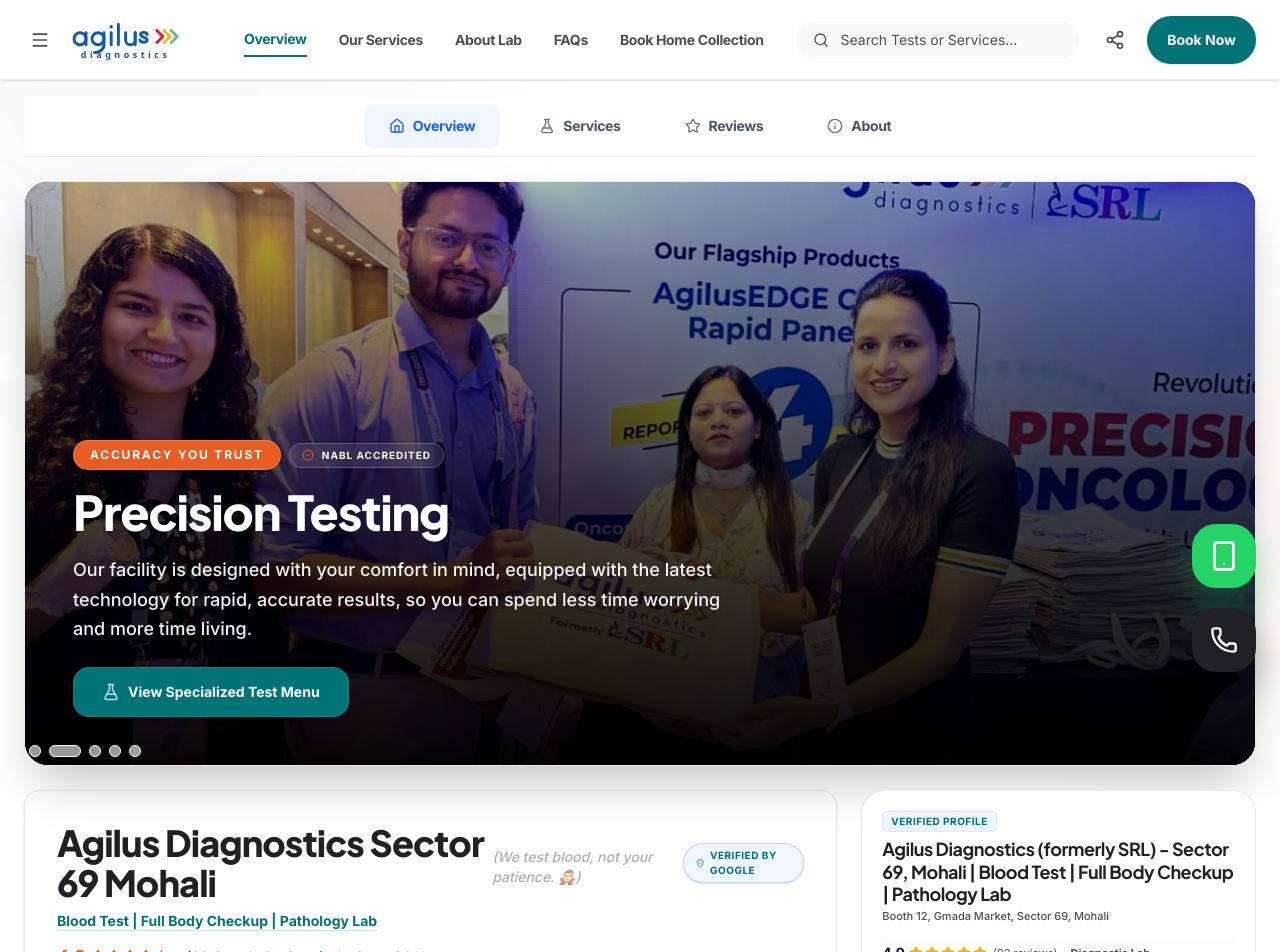
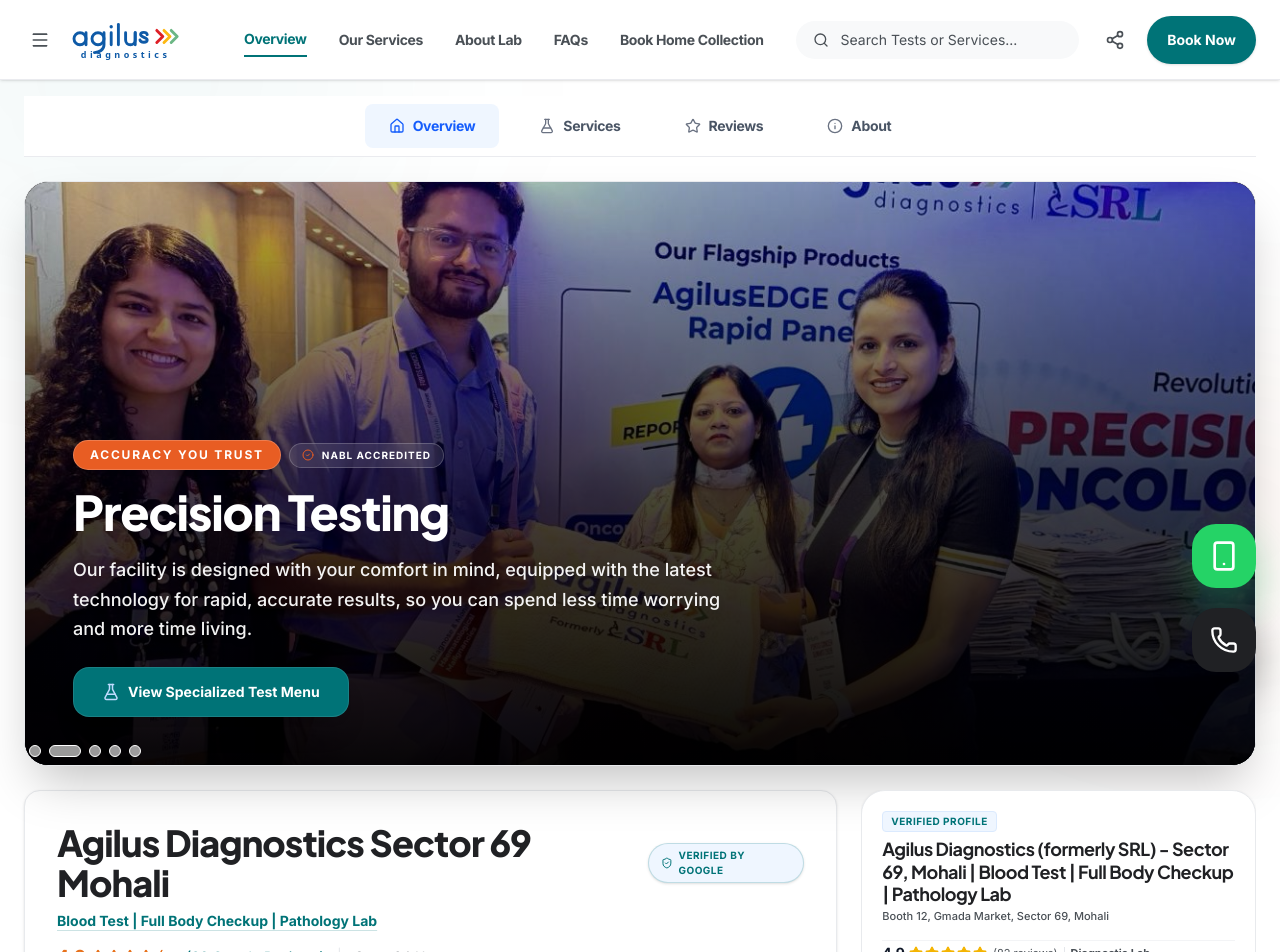
Before and after one commit to TopRank-Founder/Agilus-GMB, a React (Vite) app: page / in a window 1280 px wide. Shown: the top 952 px of the page. Built offline with nearby package versions, Linux system fonts and the light colour scheme.

Commit message:
refactor: remove informal slogan from header
Clean up the Agilus Diagnostics header by removing the placeholder slogan for a more professional appearance.

```diff
--- a/src/App.tsx
+++ b/src/App.tsx
@@ -1278,9 +1278,6 @@ export default function App() {
                     <h1 className="text-2xl md:text-3xl lg:text-4xl font-extrabold tracking-tight text-[#202124]">
                       Agilus Diagnostics Sector 69 Mohali
                     </h1>
-                    <div className="text-sm font-medium text-google-grey/90 mt-1 md:mt-2 italic animate-pulse">
-                      (We test blood, not your patience. 🧛‍♂️)
-                    </div>
                     <div
                       onClick={() => {
                         window.open(
```
